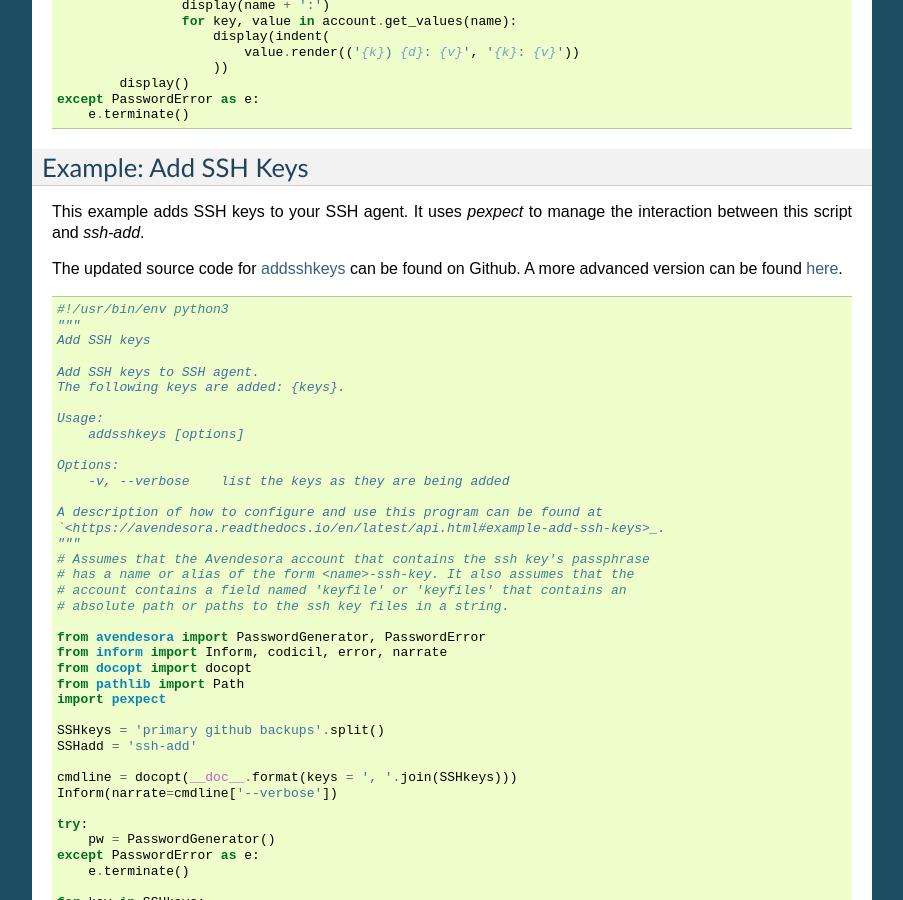
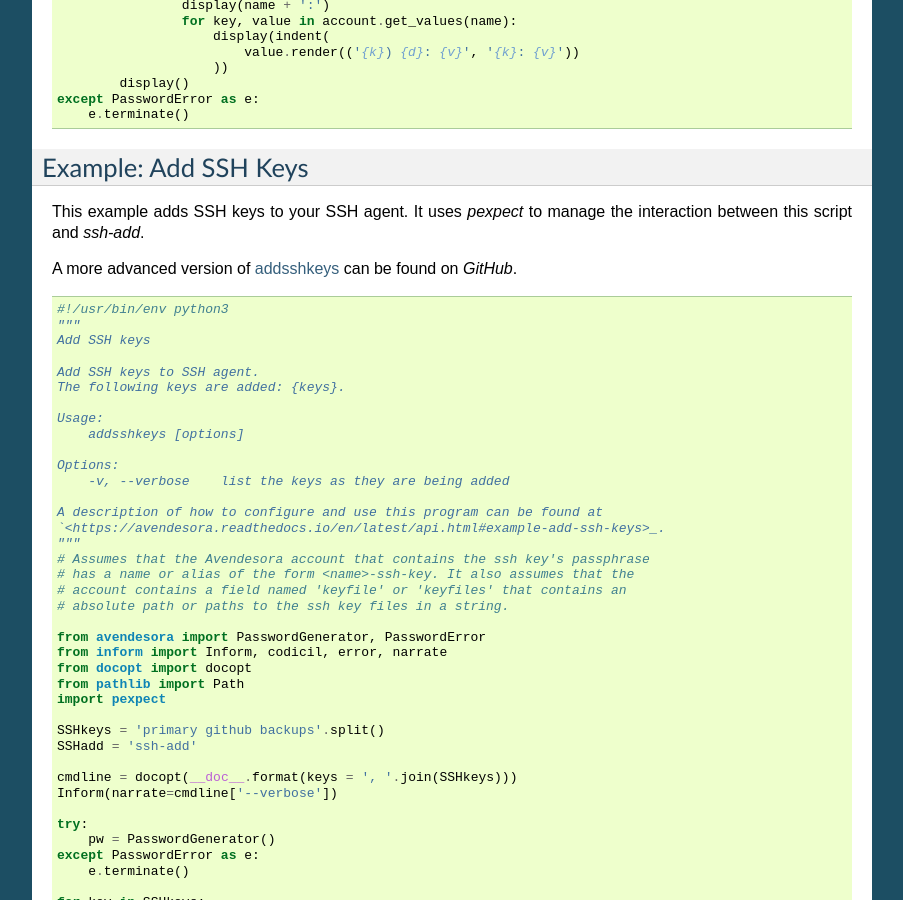
Before and after one commit to KenKundert/avendesora, a Sphinx documentation site: the page built from doc/api.rst, in a window 1280 px wide and 900 px high, scrolled down 1885 px. Shown: the whole window, without its empty margins (198-1101 px from the left). Built offline with Sphinx 7.4.7, drawn with Linux system fonts in a browser that asks for light colours; some of the changed text lies outside the part shown.

Commit message:
Refine the documentation a bit.

```diff
--- a/doc/api.rst
+++ b/doc/api.rst
@@ -133,10 +133,9 @@ Example: Add SSH Keys
 This example adds SSH keys to your SSH agent. It uses *pexpect* to manage the
 interaction between this script and *ssh-add*.
 
-The updated source code for `addsshkeys
-<https://github.com/KenKundert/avendesora/tree/master/samples/api/addsshkeys>`_
-can be found on Github.  A more advanced version can be found `here
-<https://github.com/KenKundert/addsshkeys>`_.
+A more advanced version of
+`addsshkeys <https://github.com/KenKundert/addsshkeys>`_
+can be found on *GitHub*.
 
 .. code-block:: python
 
@@ -386,10 +385,9 @@ include the GPG IDs for yourself and your recipients. For example:
         partners='taringail.damodred@andor.gov',
     )
 
-The updated source code for `postmortem
-<https://github.com/KenKundert/avendesora/tree/master/samples/api/postmortem>`_
-can be found on Github. A more advanced version can be found `here
-<https://github.com/KenKundert/postmortem>`_.
+A more advanced version of
+`postmortem <https://github.com/KenKundert/postmortem>`_.
+can be found on *GitHub*.
 
 .. code-block:: python
 
@@ -579,10 +577,8 @@ Here is an example of what your configuration file might look like.
     # bar settings
     screen_width = 110
 
-The updated source code for `networth
-<https://github.com/KenKundert/avendesora/tree/master/samples/api/networth>`_
-can be found on Github. A more advanced version can be found `here
-<https://github.com/KenKundert/networth>`_.
+A more advanced version of `networth <https://github.com/KenKundert/networth>`_
+can be found on *GitHub*.
 
 .. code-block:: python
 
--- a/doc/helpers.rst
+++ b/doc/helpers.rst
@@ -37,8 +37,6 @@ requested, :exc:`avendesora.SecretExhausted` is raised.
 .. autoclass:: avendesora.BirthDate
 
 .. autoclass:: avendesora.OTP
-
-.. autoclass:: avendesora.WriteFile
 
 .. autoexception:: avendesora.SecretExhausted
     :members: report, terminate
@@ -152,6 +150,8 @@ These classes are used when creating account secrets (see :ref:`accounts`).
 
 .. autoclass:: avendesora.Scrypt
 
+.. autoclass:: avendesora.WriteFile
+
 
 Recognizer Classes
 ------------------
```
